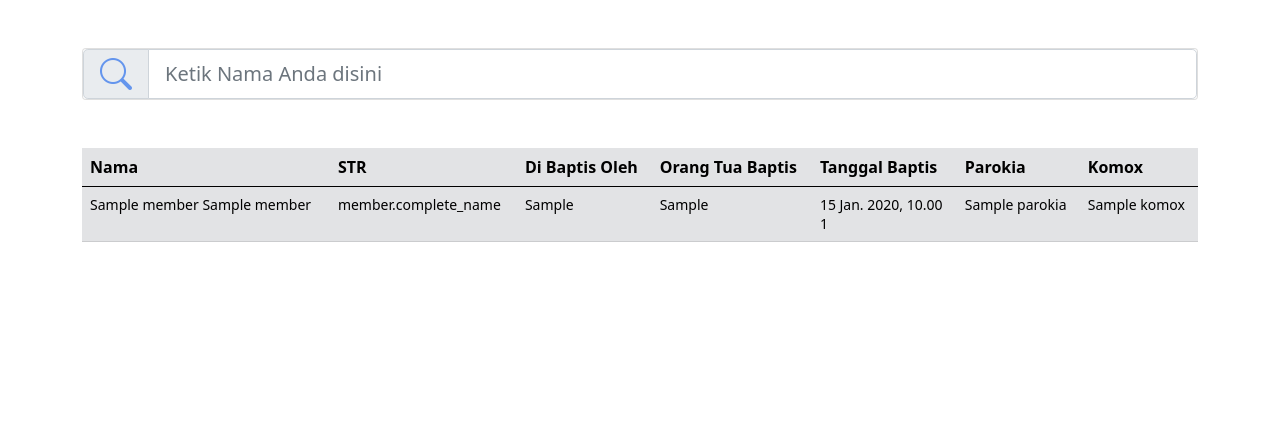
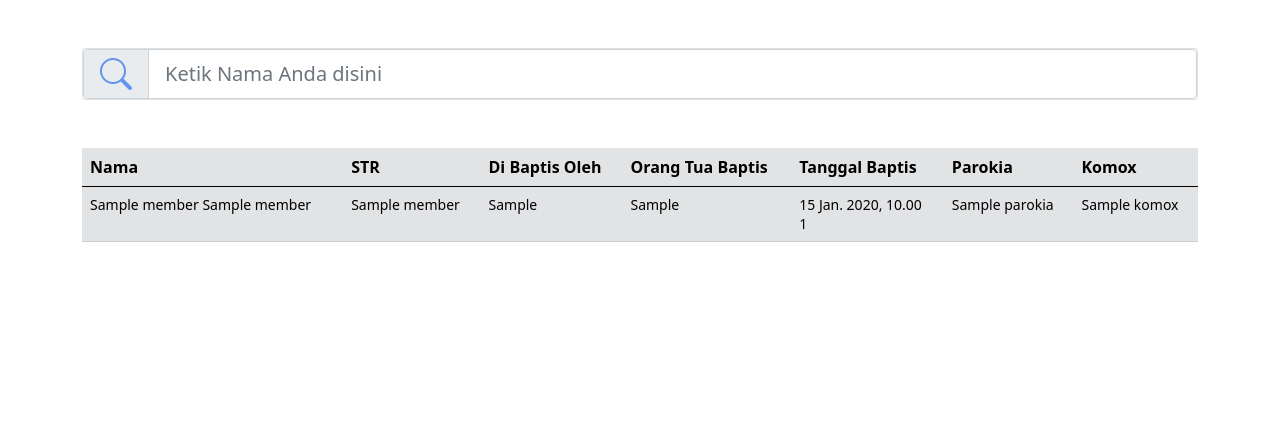
Before and after one commit to dedysutanto/goi-data, a Django app: template landing/templates/landing/index.html in a window 1280 px wide. Shown: the part 52-480 px from the top of the page. Run offline with Django 4.2, Linux system fonts and the light colour scheme; the template is opened without the code that fills it: most values are stand-ins (such as "Sample title", 1, 10 or a date in 2020).

Commit message:
Complete Name

```diff
--- a/landing/templates/landing/index.html
+++ b/landing/templates/landing/index.html
@@ -118,7 +118,7 @@ code {
                                 <td><small>{{ member.baptis_name}} {{ member.name }}</small></td>
                                 {% endif %}
                               {% endif %}
-                              <td><small>member.complete_name</small></td>
+                              <td><small>{{ member.complete_name }}</small></td>
                               <td><small>{{ member.baptis_klerus }}</small></td>
                               <td><small>{{ member.baptis_parent }}</small></td>
                               {% if member.baptis_number %}
```
